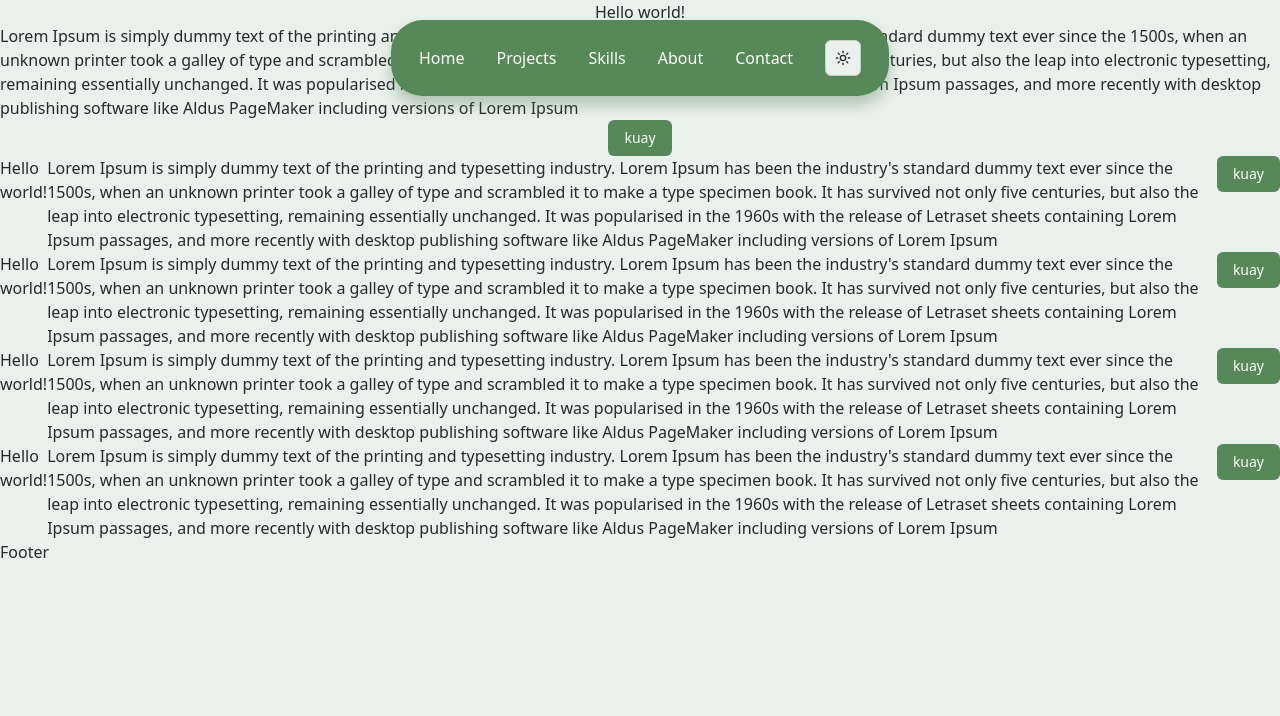
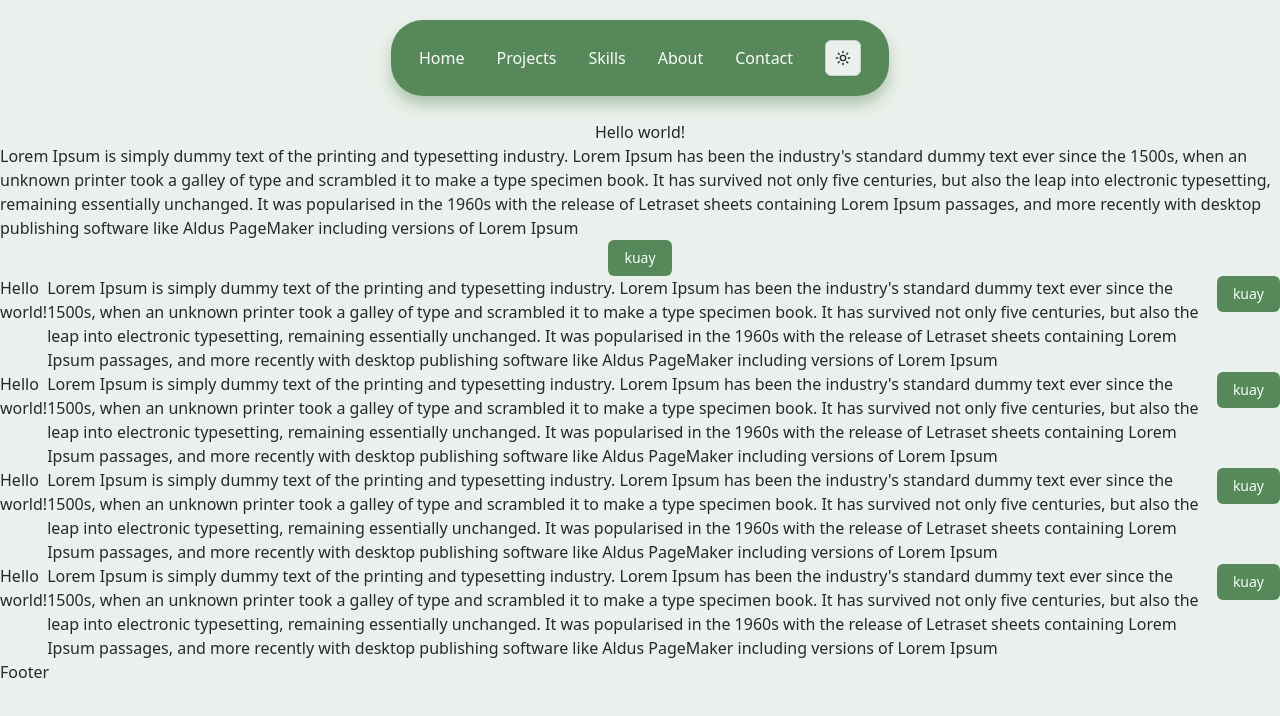
Before and after one commit to melisandregod/portfolio-suwinai-nextjs, a Next.js app: page /en in a window 1280 px wide. Shown: the top 716 px of the page. Built offline with nearby package versions, Linux system fonts and the light colour scheme.

Commit message:
feat: update layout structure in HomePage and comment out unused imports in sections

```diff
--- a/app/[locale]/page.tsx
+++ b/app/[locale]/page.tsx
@@ -7,12 +7,12 @@ import Skills from '@/components/sections/Skills/SkillsSection';
 
 export default function HomePage() {
   return (
-    <>
+    <div className="mt-30">
     <Hero/>
     <Skills/>
+    <Experience/>
     <Projects/>
-    <Experience/>
     <Contact/>
-    </>
+    </div>
   );
 }
--- a/components/sections/Contact/ContactSection.tsx
+++ b/components/sections/Contact/ContactSection.tsx
@@ -1,6 +1,6 @@
 'use client'
 import { useTranslations } from "next-intl";
-import { Link } from "@/i18n/navigation";
+// import { Link } from "@/i18n/navigation";
 
 import { Button } from "../../ui/button";
 
--- a/components/sections/Experience/ExperienceSection.tsx
+++ b/components/sections/Experience/ExperienceSection.tsx
@@ -1,6 +1,6 @@
 'use client'
 import { useTranslations } from "next-intl";
-import { Link } from "@/i18n/navigation";
+// import { Link } from "@/i18n/navigation";
 
 import { Button } from "../../ui/button";
 
--- a/components/sections/Hero/HeroSection.tsx
+++ b/components/sections/Hero/HeroSection.tsx
@@ -1,13 +1,13 @@
 'use client'
 import { useTranslations } from "next-intl";
-import { Link } from "@/i18n/navigation";
+// import { Link } from "@/i18n/navigation";
 
 import { Button } from "../../ui/button";
 
 export default function Hero() {
   const t = useTranslations("Home");
   return (
-    <div className="flex flex-col items-center">
+    <div className="flex flex-col items-center ">
       <h1>{t("title")}</h1>
       <h2>{t("about")}</h2>
       <Button>kuay</Button>
--- a/components/sections/Projects/ProjectsSection.tsx
+++ b/components/sections/Projects/ProjectsSection.tsx
@@ -1,6 +1,6 @@
 'use client'
 import { useTranslations } from "next-intl";
-import { Link } from "@/i18n/navigation";
+// import { Link } from "@/i18n/navigation";
 
 import { Button } from "../../ui/button";
 
--- a/components/sections/Skills/SkillsSection.tsx
+++ b/components/sections/Skills/SkillsSection.tsx
@@ -1,6 +1,6 @@
 'use client'
 import { useTranslations } from "next-intl";
-import { Link } from "@/i18n/navigation";
+// import { Link } from "@/i18n/navigation";
 
 import { Button } from "../../ui/button";
 
```
